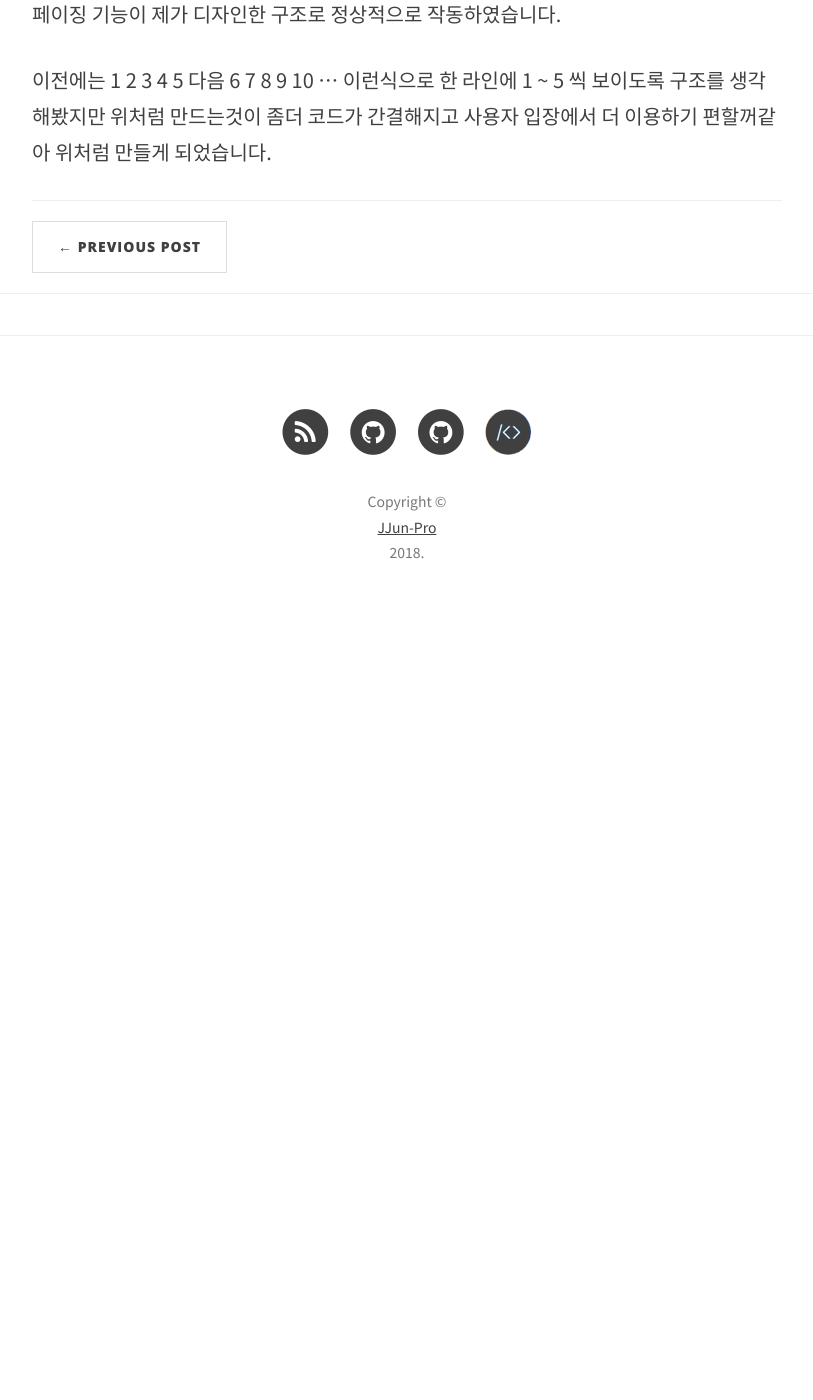
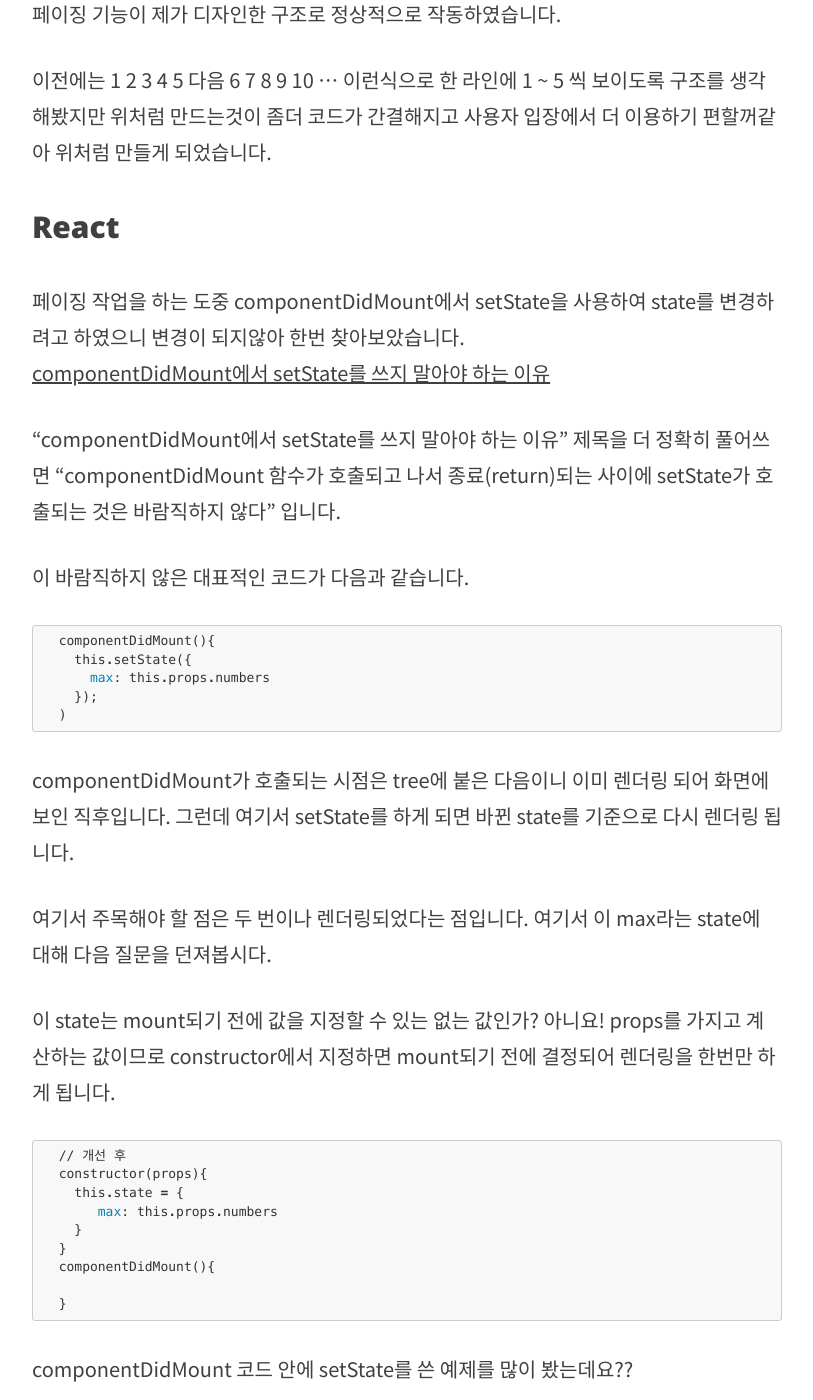
Before and after one commit to alalstjr/jjunpro.github.io, a Jekyll site: the page built from _posts/2019-07-05-포트폴리오 제작 일지-03.md, in a window 1280 px wide and 1400 px high, scrolled down 4939 px. Shown: the whole window, without its empty margins (233-1046 px from the left). Built offline with Jekyll 4.4.1, drawn with Linux system fonts in a browser that asks for light colours; nearby versions of some CDN libraries; comment, search, counter and statistics services are not loaded; before the commit the page ends 5569 px from its top, so only the background shows below that; some of the changed text lies outside the part shown.

Commit message:
Update 2019-07-05-포트폴리오 제작 일지-03.md

```diff
--- a/_posts/2019-07-05-포트폴리오 제작 일지-03.md
+++ b/_posts/2019-07-05-포트폴리오 제작 일지-03.md
@@ -88,3 +88,61 @@ DB 쿼리를 복잡하게 만드는 일은 없어서 간편했습니다.
 
 이전에는 1 2 3 4 5 다음 6 7 8 9 10 ... 이런식으로 한 라인에 1 ~ 5 씩 보이도록 구조를 생각해봤지만
 위처럼 만드는것이 좀더 코드가 간결해지고 사용자 입장에서 더 이용하기 편할꺼같아 위처럼 만들게 되었습니다.
+
+## React
+
+페이징 작업을 하는 도중 componentDidMount에서 setState을 사용하여 state를 변경하려고 하였으니 변경이 되지않아 한번 찾아보았습니다.
+<a href="https://jsdev.kr/t/componentdidmount-setstate/4023">componentDidMount에서 setState를 쓰지 말아야 하는 이유</a>
+
+“componentDidMount에서 setState를 쓰지 말아야 하는 이유” 제목을 더 정확히 풀어쓰면 “componentDidMount 함수가 호출되고 나서 종료(return)되는 사이에 setState가 호출되는 것은 바람직하지 않다” 입니다.
+
+이 바람직하지 않은 대표적인 코드가 다음과 같습니다.
+
+{% highlight matlab %}
+  componentDidMount(){
+    this.setState({
+      max: this.props.numbers
+    });
+  )
+{% endhighlight %}
+
+componentDidMount가 호출되는 시점은 tree에 붙은 다음이니 이미 렌더링 되어 화면에 보인 직후입니다.
+그런데 여기서 setState를 하게 되면 바뀐 state를 기준으로 다시 렌더링 됩니다.
+
+여기서 주목해야 할 점은 두 번이나 렌더링되었다는 점입니다.
+여기서 이 max라는 state에 대해 다음 질문을 던져봅시다.
+
+이 state는 mount되기 전에 값을 지정할 수 있는 없는 값인가?
+아니요! props를 가지고 계산하는 값이므로 constructor에서 지정하면 mount되기 전에 결정되어 렌더링을 한번만 하게 됩니다.
+
+{% highlight matlab %}
+  // 개선 후
+  constructor(props){
+    this.state = {
+       max: this.props.numbers
+    }
+  }
+  componentDidMount(){
+
+  }
+{% endhighlight %}
+
+componentDidMount 코드 안에 setState를 쓴 예제를 많이 봤는데요??
+
+{% highlight matlab %}
+  componentDidMount(){
+    fetch('http://my.api/whatever').then((data)=>{
+      this.setState({ data });
+    });
+  }
+{% endhighlight %}
+
+props가 아닌 비동기적으로 값을 가져온 다음에 그 값을 가지고 state를 바꿔야 하는 예제를 보신 겁니다. mount 되기 전에 결정할 수 없는 값입니다. 예를 들어서 웹페이지에서 1) 글 목록으로 가기를 클릭해서 2) 글목록이 화면에 마운트 되고 3) 마운트 직후 새로운 데이터를 가져와서 state를 바꾸는 경우입니다. 이건 mount되기 전에 결정할 수 있는 값이 아닙니다. 따라서 이 경우는 전혀 문제가 되지 않습니다. setState의 실행 시점을 보면 setState는 componentDidMount가 종료(return)된 다음입니다.
+
+다시 한번 정리해보면 위에서 말한 것처럼 componentDidMount 함수가 호출되고 나서 종료(return)되는 사이에 setState가 호출되는 것은 바람직하지 않습니다.
+
+위 설명은 나쁜 practice이니 "이 것 하지 마"라는 설명인데 사실 Best practice 관점에서 설명해보면 다음과 같습니다.
+
+렌더링 되기 전에 이미 결정되는 state는 rendering 되기 전인 static state나 constructor에서 값을 지정해놓자
+
+이렇게 React에 모르는것을 하나더 알아가는 시간이였습니다.
```
